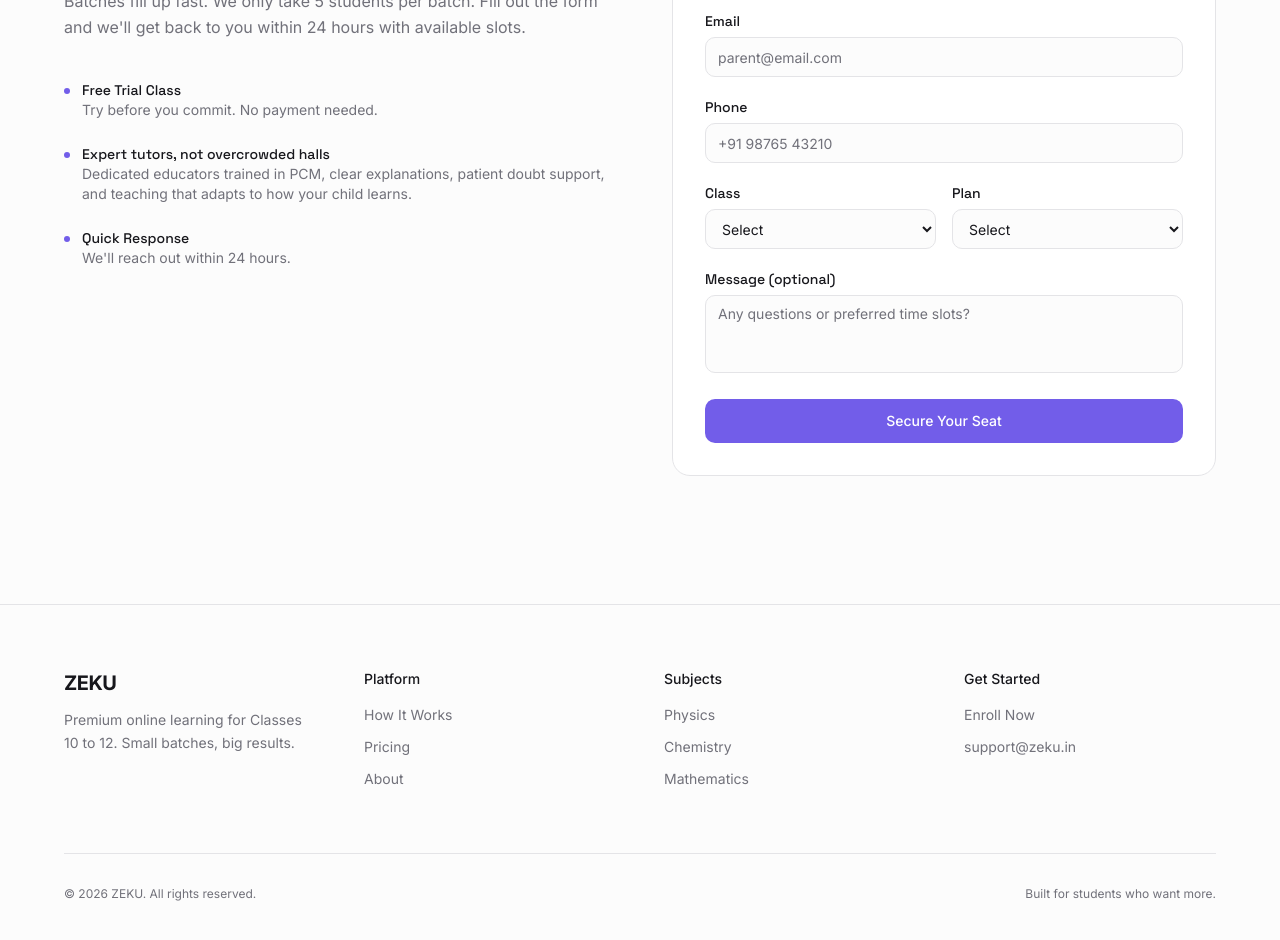
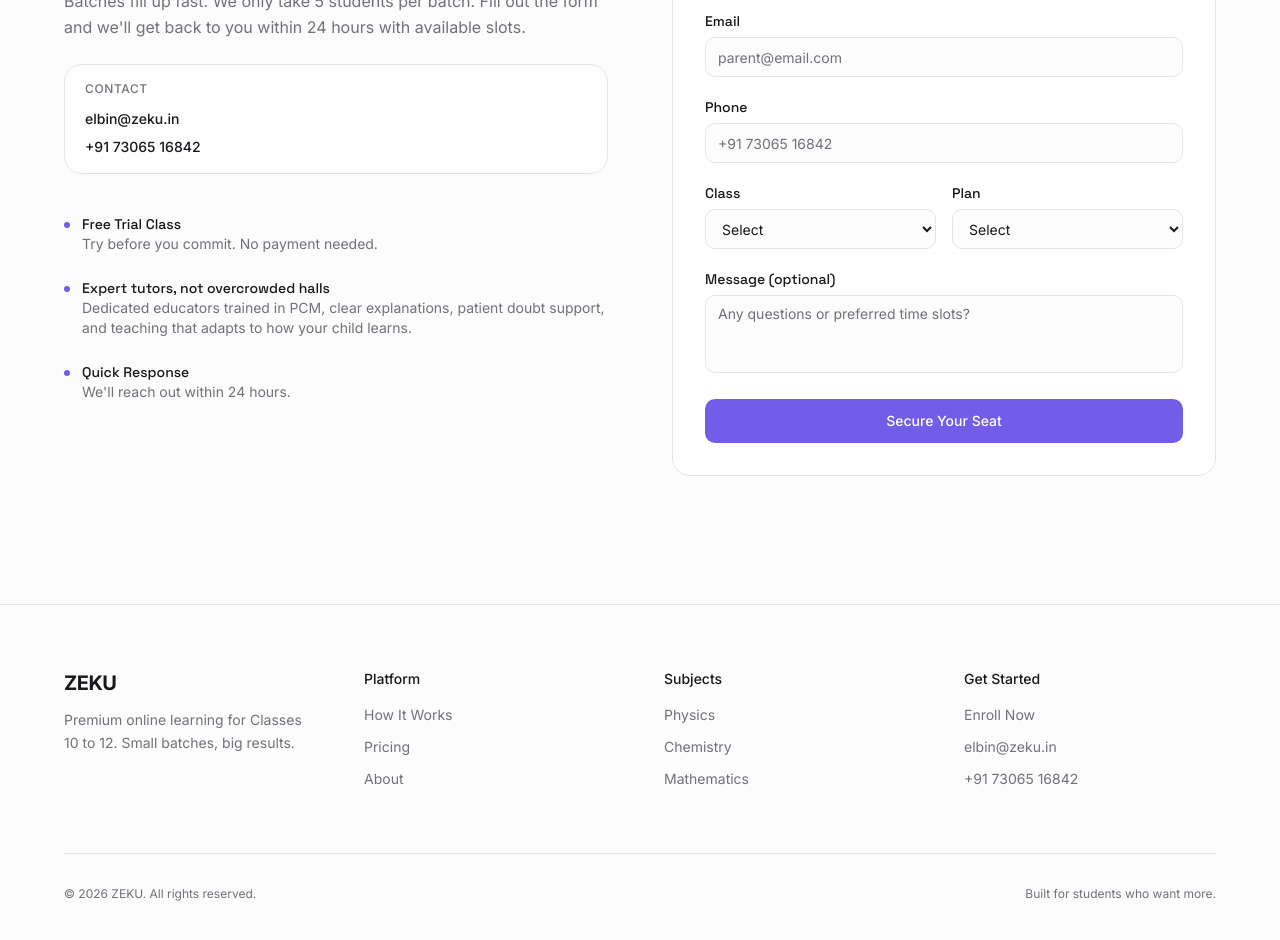
Before and after one commit to harsHdokyc/Zeku, a React (Vite) app: page /contact in a window 1280 px wide. Shown: the part 300-1240 px from the top of the page. Built offline with nearby package versions, Linux system fonts and the light colour scheme; the HTML template or start-up script is replaced by a standard one.

Commit message:
Enhance contact information in Footer and Contact pages, updating email and phone links for better accessibility. Revise pricing features to specify subjects offered, ensuring clarity in service descriptions.

```diff
--- a/src/components/Footer.tsx
+++ b/src/components/Footer.tsx
@@ -30,7 +30,18 @@
           <p className="text-sm font-medium text-foreground mb-4">Get Started</p>
           <div className="space-y-3">
             <Link to="/contact" className="block text-sm text-muted-foreground hover:text-foreground transition-colors">Enroll Now</Link>
-            <p className="text-sm text-muted-foreground">support@zeku.in</p>
+            <a
+              href="mailto:elbin@zeku.in"
+              className="block text-sm text-muted-foreground hover:text-foreground transition-colors"
+            >
+              elbin@zeku.in
+            </a>
+            <a
+              href="tel:+917306516842"
+              className="block text-sm text-muted-foreground hover:text-foreground transition-colors"
+            >
+              +91 73065 16842
+            </a>
           </div>
         </div>
       </div>
--- a/src/pages/Contact.tsx
+++ b/src/pages/Contact.tsx
@@ -22,9 +22,26 @@
               </h1>
             </Reveal>
             <Reveal delay={100}>
-              <p className="text-muted-foreground leading-relaxed mb-10 font-body">
+              <p className="text-muted-foreground leading-relaxed mb-6 font-body">
                 Batches fill up fast. We only take 5 students per batch. Fill out the form and we'll get back to you within 24 hours with available slots.
               </p>
+            </Reveal>
+            <Reveal delay={150}>
+              <div className="mb-10 rounded-2xl border border-border bg-card/50 px-5 py-4">
+                <p className="text-xs font-medium uppercase tracking-wider text-muted-foreground font-body mb-3">Contact</p>
+                <a
+                  href="mailto:elbin@zeku.in"
+                  className="block text-sm font-medium text-foreground hover:text-primary transition-colors"
+                >
+                  elbin@zeku.in
+                </a>
+                <a
+                  href="tel:+917306516842"
+                  className="mt-2 block text-sm font-medium text-foreground hover:text-primary transition-colors"
+                >
+                  +91 73065 16842
+                </a>
+              </div>
             </Reveal>
             <Reveal delay={200}>
               <div className="space-y-6">
@@ -69,7 +86,7 @@
                 </div>
                 <div>
                   <label className="block text-sm font-medium text-foreground mb-1.5 font-heading">Phone</label>
-                  <input type="tel" required className="w-full h-10 rounded-lg border border-input bg-background px-3 text-sm text-foreground placeholder:text-muted-foreground focus:outline-none focus:ring-2 focus:ring-ring transition-shadow" placeholder="+91 98765 43210" />
+                  <input type="tel" required className="w-full h-10 rounded-lg border border-input bg-background px-3 text-sm text-foreground placeholder:text-muted-foreground focus:outline-none focus:ring-2 focus:ring-ring transition-shadow" placeholder="+91 73065 16842" />
                 </div>
                 <div className="grid grid-cols-2 gap-4">
                   <div>
--- a/src/pages/Index.tsx
+++ b/src/pages/Index.tsx
@@ -232,7 +232,7 @@
 );
 
 const pricingFeatures = [
-  "1 subject of your choice",
+  "Physics, Chemistry and Maths",
   "5 Students Per Class",
   "Daily 1-hour live class",
   "Doubt support after class",
--- a/src/pages/Pricing.tsx
+++ b/src/pages/Pricing.tsx
@@ -9,7 +9,7 @@
     price: "₹2,999",
     period: "/month",
     desc: "Perfect for trying ZEKU with one subject.",
-    features: ["1 subject of your choice", "5-student batch", "Daily 1-hour live class", "Doubt support after class", "Monthly progress summary"],
+    features: ["Physics, chemisstry and maths", "5-student batch", "Daily 1-hour live class", "Doubt support after class", "Monthly progress summary"],
     popular: true,
   },
 ];
```
